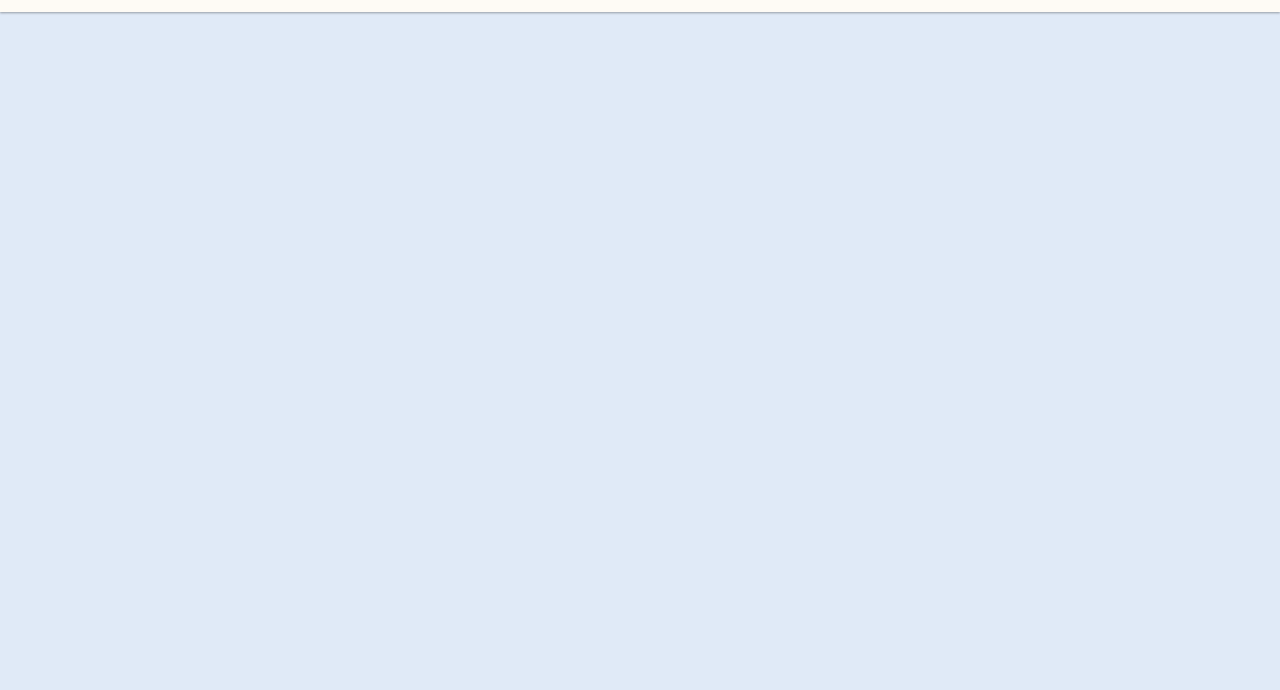
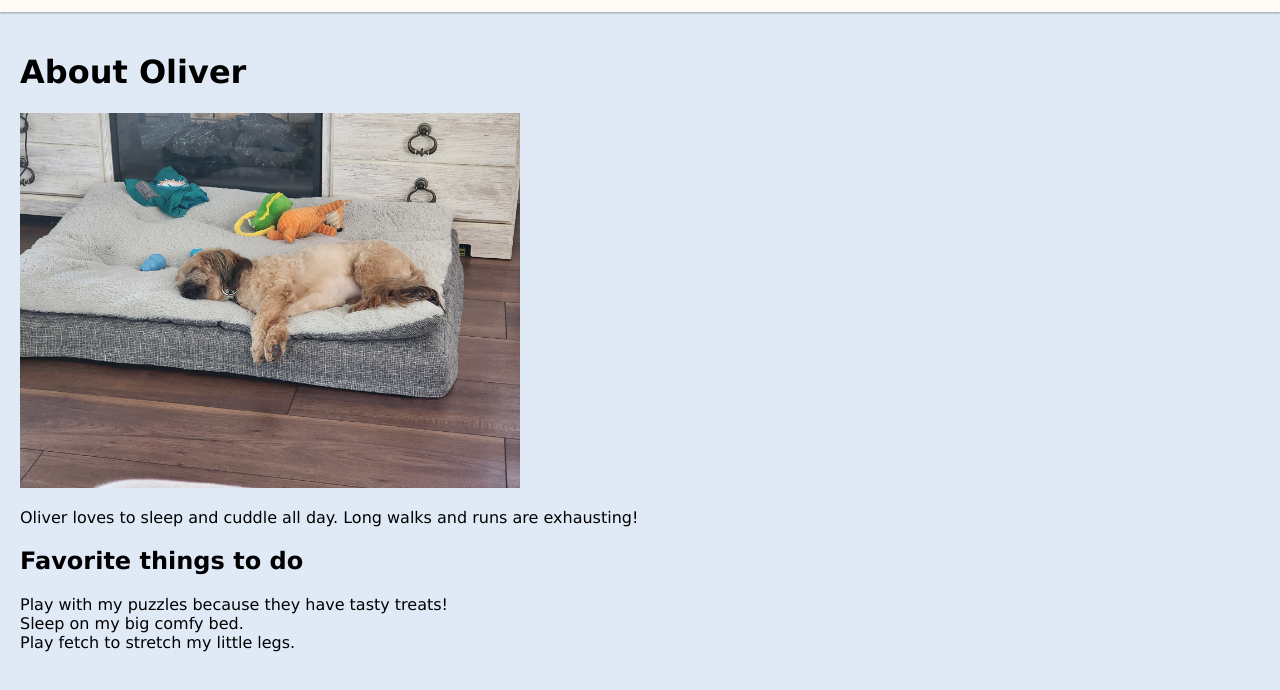
Before and after one commit to mouakiang/about-me-demo, a plain HTML site: page index.html in a window 1280 px wide. Shown: the part 68-758 px from the top of the page. Drawn offline with Linux system fonts and the light colour scheme.

Commit message:
added wireframe, image, header, paragraph

```diff
--- a/index.html
+++ b/index.html
@@ -1,6 +1,5 @@
 <!DOCTYPE html>
 <html lang="en">
-
     <head>
         <!-- metadata -->
         <meta charset="UTF-8" />
@@ -21,19 +20,25 @@
         <link rel="stylesheet" href="styles/reset.css" />
         <link rel="stylesheet" href="styles/global.css" />
         <!-- add link for page specific css -->
-
     </head>
 
     <body>
         <header>
-        <img class="logo" src="assets/html_css_js.png" alt="logo">
+            <img class="logo" src="assets/html_css_js.png" alt="logo" />
             <h1>Web App</h1>
         </header>
 
         <main>
-
+            <h1>About Oliver</h1>
+            <img src="./assets/oliver.jpg" id="oliver" alt="brown dog sleeping on bed" />
+            <br />
+            <p>Oliver loves to sleep and cuddle all day. Long walks and runs are exhausting!</p>
+            <h2>Favorite things to do</h2>
+            <ul>
+                <li>Play with my puzzles because they have tasty treats!</li>
+                <li>Sleep on my big comfy bed.</li>
+                <li>Play fetch to stretch my little legs.</li>
+            </ul>
         </main>
-
     </body>
-
 </html>
--- a/styles/global.css
+++ b/styles/global.css
@@ -33,3 +33,7 @@ header .logo {
 main {
     padding: 20px;
 }
+
+#oliver {
+    max-width: 500px;
+}
```
Also changed, not shown: assets/oliver.jpg (added), assets/wireframe.jpg (added). Lines whose indentation alone changed are shown as unchanged.
